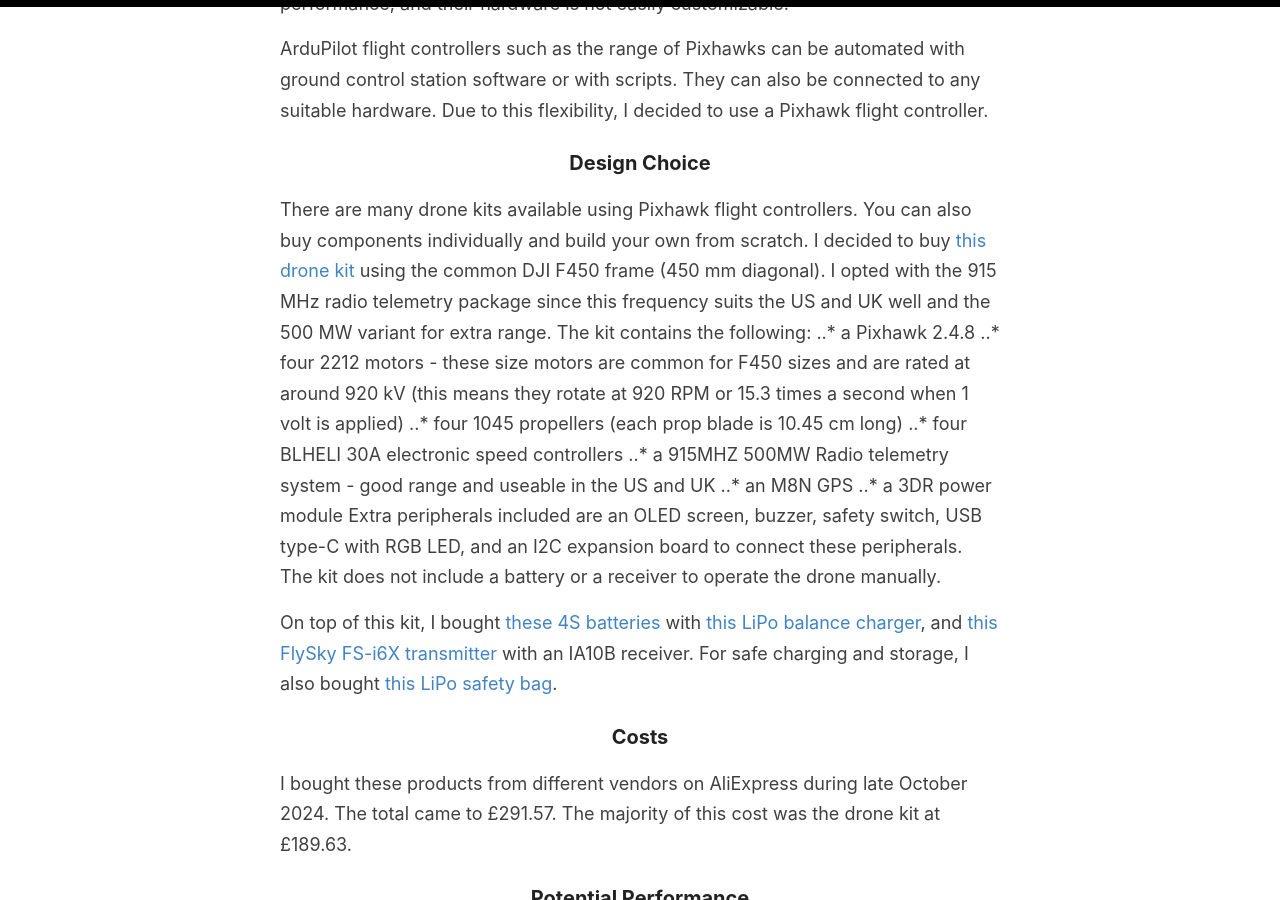
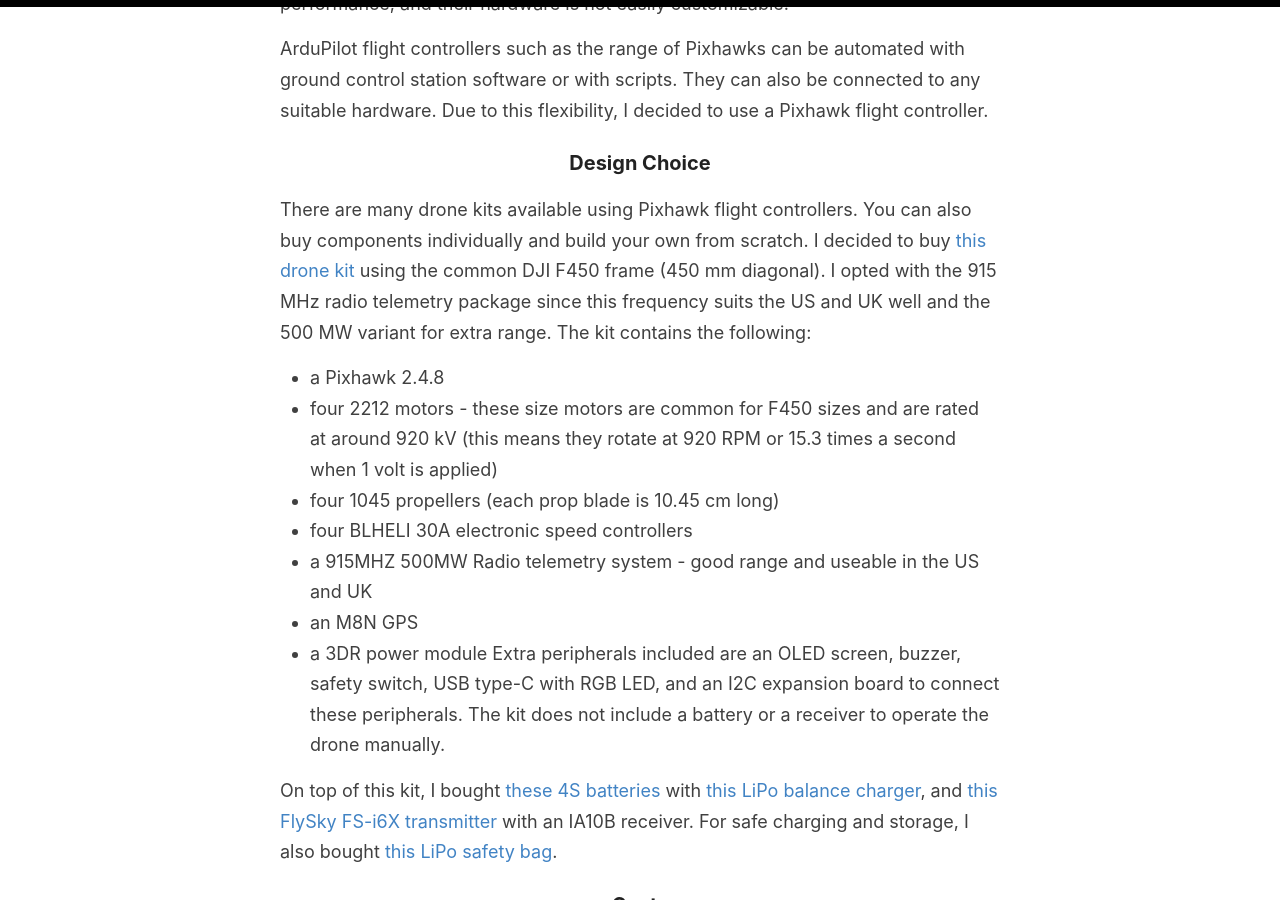
Before and after one commit to hamishsproul/myblog, a Jekyll site: the page built from _posts/2024-11-19-micro-drop-drone-2.md, in a window 1280 px wide and 900 px high, scrolled down 1226 px. Built offline with Jekyll 4.4.1, drawn with Linux system fonts in a browser that asks for light colours.

```diff
--- a/_posts/2024-11-19-micro-drop-drone-2.md
+++ b/_posts/2024-11-19-micro-drop-drone-2.md
@@ -26,13 +26,13 @@
 
 ### Design Choice
 There are many drone kits available using Pixhawk flight controllers. You can also buy components individually and build your own from scratch. I decided to buy [this drone kit](https://www.aliexpress.com/item/1005004806035219.html?gatewayAdapt=4itemAdapt) using the common DJI F450 frame (450 mm diagonal). I opted with the 915 MHz radio telemetry package since this frequency suits the US and UK well and the 500 MW variant for extra range. The kit contains the following:
-..* a Pixhawk 2.4.8
-..* four 2212 motors - these size motors are common for F450 sizes and are rated at around 920 kV (this means they rotate at 920 RPM or 15.3 times a second when 1 volt is applied)
-..* four 1045 propellers (each prop blade is 10.45 cm long)
-..* four BLHELI 30A electronic speed controllers
-..* a 915MHZ 500MW Radio telemetry system - good range and useable in the US and UK
-..* an M8N GPS
-..* a 3DR power module
+  * a Pixhawk 2.4.8
+  * four 2212 motors - these size motors are common for F450 sizes and are rated at around 920 kV (this means they rotate at 920 RPM or 15.3 times a second when 1 volt is applied)
+  * four 1045 propellers (each prop blade is 10.45 cm long)
+  * four BLHELI 30A electronic speed controllers
+  * a 915MHZ 500MW Radio telemetry system - good range and useable in the US and UK
+  * an M8N GPS
+  * a 3DR power module
 Extra peripherals included are an OLED screen, buzzer, safety switch, USB type-C with RGB LED, and an I2C expansion board to connect these peripherals. The kit does not include a battery or a receiver to operate the drone manually.
 
 On top of this kit, I bought [these 4S batteries](https://www.aliexpress.com/item/1005007439526090.html?gatewayAdapt=4itemAdapt) with [this LiPo balance charger](https://www.aliexpress.com/item/1005004771454637.html?gatewayAdapt=4itemAdapt), and [this FlySky FS-i6X transmitter](https://www.aliexpress.com/item/1005006860791905.html?gatewayAdapt=4itemAdapt) with an IA10B receiver. For safe charging and storage, I also bought [this LiPo safety bag](https://www.aliexpress.com/item/1005004478094343.html?gatewayAdapt=4itemAdapt).
```
Also changed, not shown: other parts of _posts/2024-11-19-micro-drop-drone-2.md (+7 -6 lines), _posts/blogpost2/mdd_solve_ivp_1.png (added), 6 other files.
